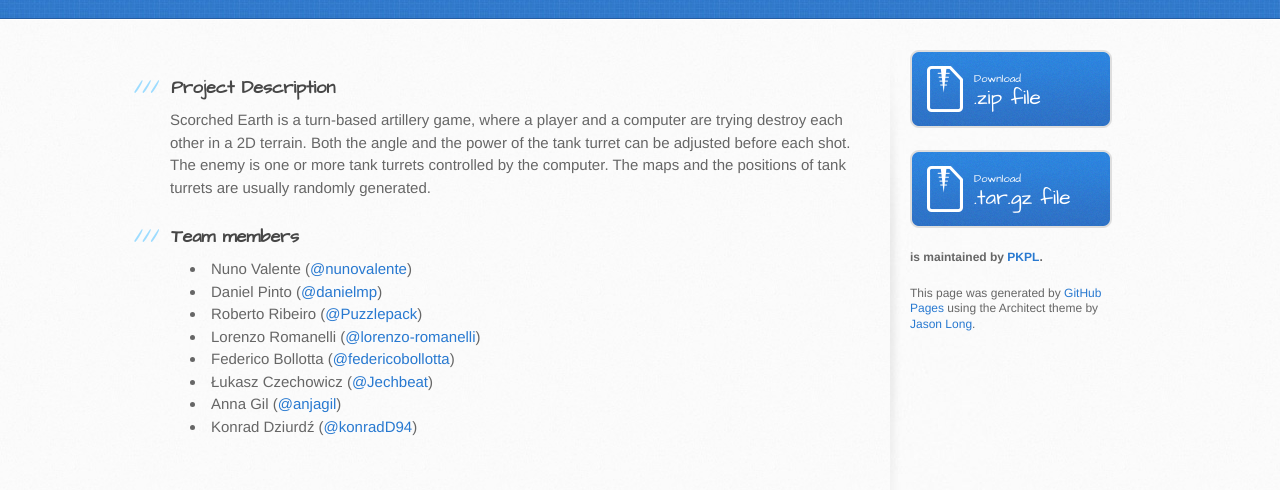
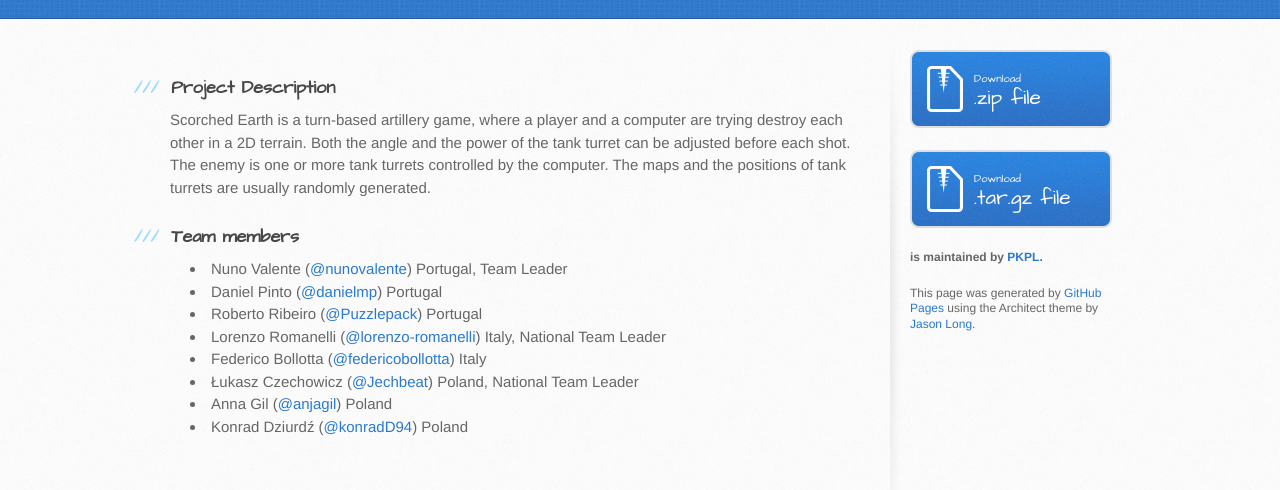
Before and after one commit to PKPL/ScorchedEarth, a plain HTML site: page index.html in a window 1280 px wide. Shown: the part 182-672 px from the top of the page. Drawn offline with Linux system fonts and the light colour scheme.

Commit message:
Update index.html

```diff
--- a/index.html
+++ b/index.html
@@ -37,14 +37,14 @@
 <a name="team-members" class="anchor" href="#team-members"><span class="octicon octicon-link"></span></a>Team members</h3>
 
 <ul type="disc">
-<li>Nuno Valente (<a href="https://github.com/nunovalente" class="user-mention">@nunovalente</a>)</li>
-<li>Daniel Pinto (<a href="https://github.com/danielmp" class="user-mention">@danielmp</a>)</li>
-<li>Roberto Ribeiro (<a href="https://github.com/Puzzlepack" class="user-mention">@Puzzlepack</a>)</li>
-<li>Lorenzo Romanelli (<a href="https://github.com/lorenzo-romanelli" class="user-mention">@lorenzo-romanelli</a>)</li>
-<li>Federico Bollotta (<a href="https://github.com/federicobollotta" class="user-mention">@federicobollotta</a>)</li>
-<li>Łukasz Czechowicz (<a href="https://github.com/Jechbeat" class="user-mention">@Jechbeat</a>)</li>
-<li>Anna Gil (<a href="https://github.com/anjagil" class="user-mention">@anjagil</a>)</li>
-<li>Konrad Dziurdź (<a href="https://github.com/konradD94" class="user-mention">@konradD94</a>)</li>
+<li>Nuno Valente (<a href="https://github.com/nunovalente" class="user-mention">@nunovalente</a>) Portugal, <b>Team Leader</b></li>
+<li>Daniel Pinto (<a href="https://github.com/danielmp" class="user-mention">@danielmp</a>) Portugal</li>
+<li>Roberto Ribeiro (<a href="https://github.com/Puzzlepack" class="user-mention">@Puzzlepack</a>) Portugal</li>
+<li>Lorenzo Romanelli (<a href="https://github.com/lorenzo-romanelli" class="user-mention">@lorenzo-romanelli</a>) Italy, <b>National Team Leader</b></li>
+<li>Federico Bollotta (<a href="https://github.com/federicobollotta" class="user-mention">@federicobollotta</a>) Italy</li>
+<li>Łukasz Czechowicz (<a href="https://github.com/Jechbeat" class="user-mention">@Jechbeat</a>) Poland, <b>National Team Leader</b></li></li>
+<li>Anna Gil (<a href="https://github.com/anjagil" class="user-mention">@anjagil</a>) Poland</li>
+<li>Konrad Dziurdź (<a href="https://github.com/konradD94" class="user-mention">@konradD94</a>) Poland</li>
 </ul>
 
         </section>
```
